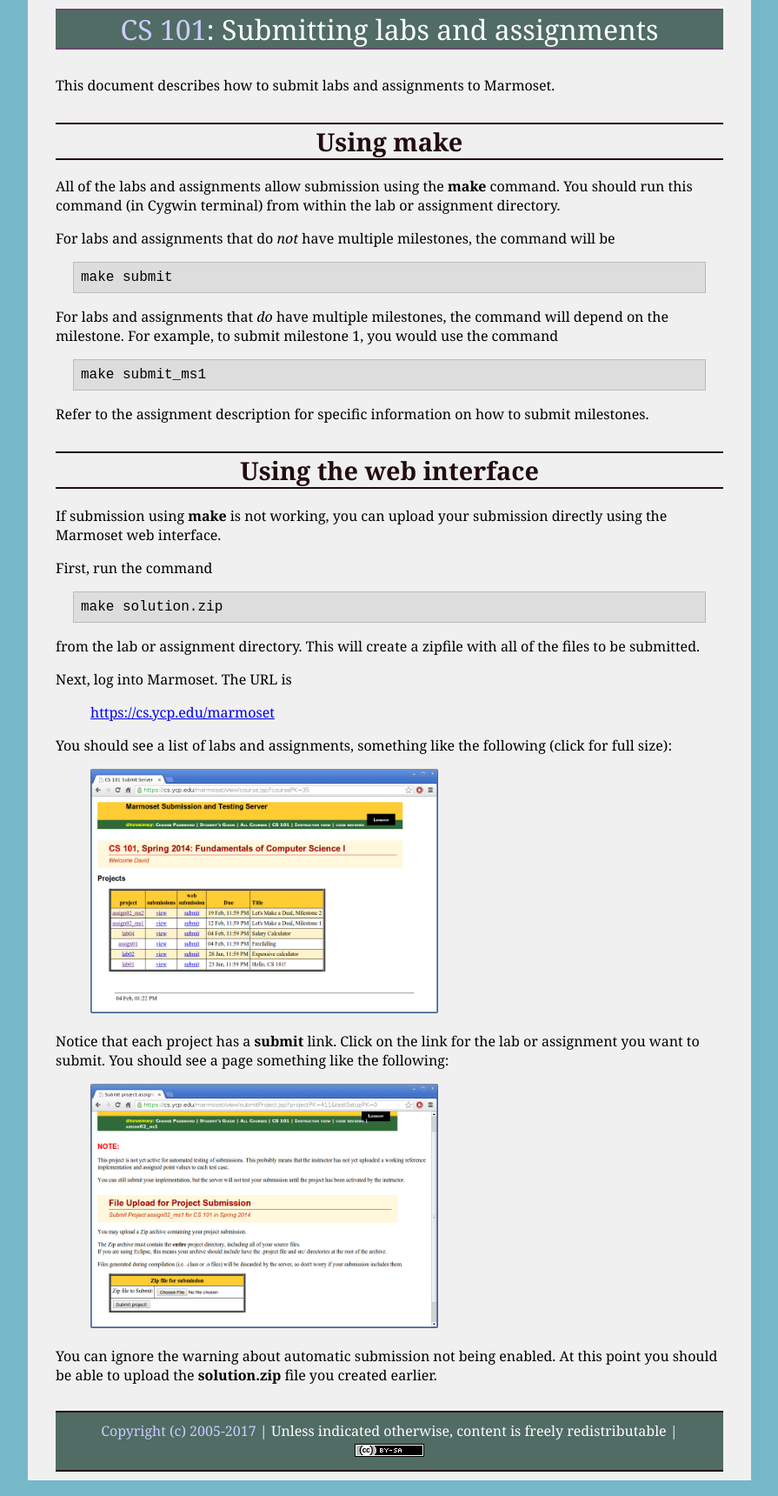
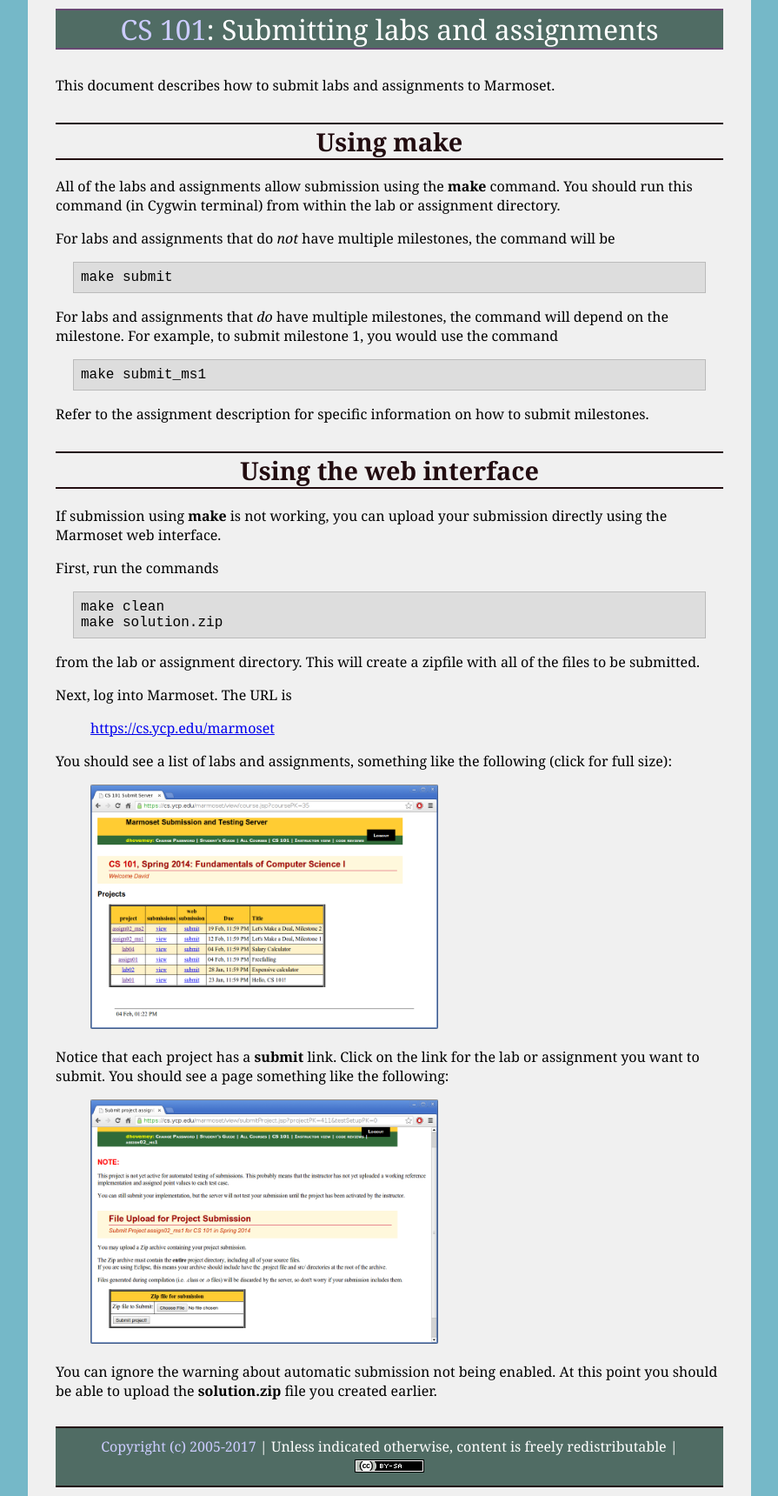
Before and after one commit to ycpcs/cs101-spring2017, a Jekyll site: the page built from submitting.md, in a window 1280 px wide. Shown: the whole page at 87% size, without its empty margins (192-1087 px from the left). Built offline with Jekyll 4.4.1, drawn with Linux system fonts in a browser that asks for light colours.

Commit message:
do a make clean before make solution.zip

```diff
--- a/submitting.md
+++ b/submitting.md
@@ -23,8 +23,9 @@ Refer to the assignment description for specific information on how to submit mi
 
 If submission using **make** is not working, you can upload your submission directly using the Marmoset web interface.
 
-First, run the command
+First, run the commands
 
+    make clean
     make solution.zip
 
 from the lab or assignment directory.  This will create a zipfile with all of the files to be submitted.
```
